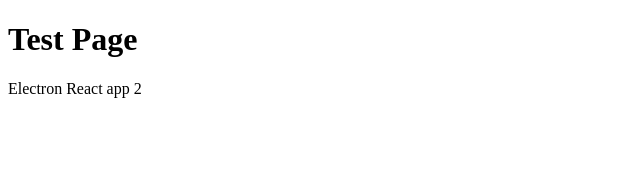
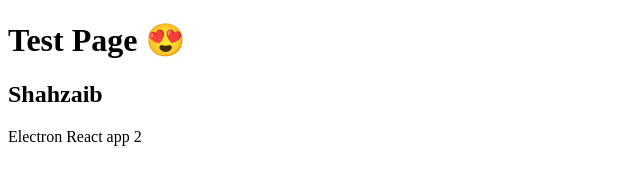
Before and after one commit to Shahzaibshakeelcheema/Electron-React-app-2, an Electron app: page index.html in a window 1000 px wide. Shown: the whole page, without its empty margins (0-640 px from the left). Drawn offline with Linux system fonts and the light colour scheme.

Commit message:
Initial Code

```diff
--- a/index.html
+++ b/index.html
@@ -6,7 +6,8 @@
     <title>Test Page</title>
   </head>
   <body>
-    <h1>Test Page</h1>
+    <h1>Test Page 😍</h1>
+    <h2>Shahzaib</h2>
     <p>Electron React app 2</p>
   </body>
 </html>
--- a/main.js
+++ b/main.js
@@ -1,6 +1,7 @@
 const { app, BrowserWindow } = require("electron");
 const url = require("url");
 const path = require("path");
+
 //
 function createmainwindow() {
   //
```
Also changed, not shown: package.json (+5 -2 lines), 1 other file.
